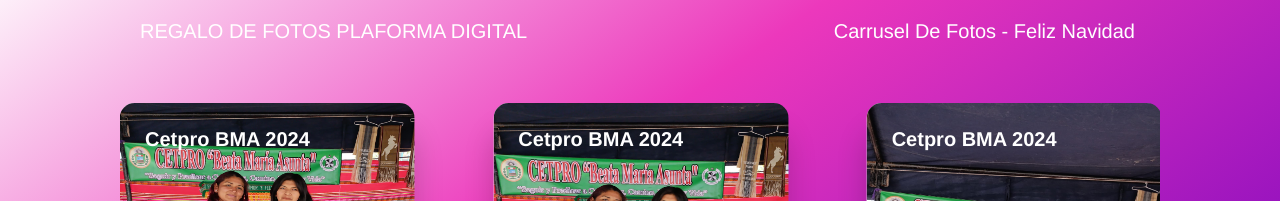
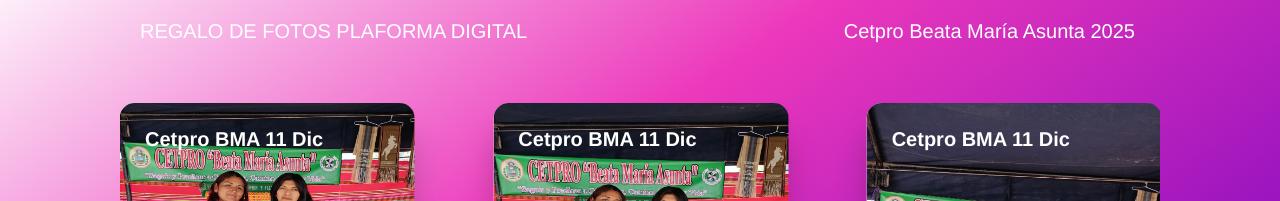
Before and after one commit to rivald-lang/plataformas-BMA-regalo, a plain HTML site: page index.html in a window 1280 px wide. Shown: the top 201 px of the page. Drawn offline with nearby package versions, Linux system fonts and the light colour scheme; grey boxes are pictures that could not be loaded.

Commit message:
Update index.html

```diff
--- a/index.html
+++ b/index.html
@@ -19,7 +19,7 @@
         </div>
         <div class="right">
             <ul>
-                <li><a href="#">Carrusel de Fotos - Feliz Navidad</a></li>
+                <li><a href="#">Cetpro Beata María Asunta 2025</a></li>
             </ul>
         </div>
     </nav>
@@ -27,39 +27,39 @@
         <div class="swiper-wrapper">
             <div class="swiper-slide">
                 <div class="swiper-txt">
-                    <h3>Cetpro BMA 2024</h3>
+                    <h3>Cetpro BMA 11 Dic</h3>
 
                 </div>
                 <img src="images/1.jpg" alt="">
             </div>
             <div class="swiper-slide">
                 <div class="swiper-txt">
-                    <h3>Cetpro BMA 2024</h3>
+                    <h3>Cetpro BMA 11 Dic</h3>
 
                 </div>
                 <img src="images/2.jpg" alt="">
             </div>
             <div class="swiper-slide">
                 <div class="swiper-txt">
-                    <h3>Cetpro BMA 2024</h3>
+                    <h3>Cetpro BMA 11 Dic</h3>
                 </div>
                 <img src="images/3.jpg" alt="">
             </div>
             <div class="swiper-slide">
                 <div class="swiper-txt">
-                    <h3>Cetpro BMA 2024</h3>
+                    <h3>Cetpro BMA 11 Dic</h3>
                 </div>
                 <img src="images/4.jpg" alt="">
             </div>
             <div class="swiper-slide">
                 <div class="swiper-txt">
-                    <h3>Cetpro BMA 2024</h3>
+                    <h3>Cetpro BMA 11 Dic</h3>
                 </div>
                 <img src="images/5.jpg" alt="">
             </div>
             <div class="swiper-slide">
                 <div class="swiper-txt">
-                    <h3>Cetpro BMA 2024</h3>
+                    <h3>Cetpro BMA 11 Dic</h3>
                 </div>
                 <img src="images/6.jpg" alt="">
             </div>
```
